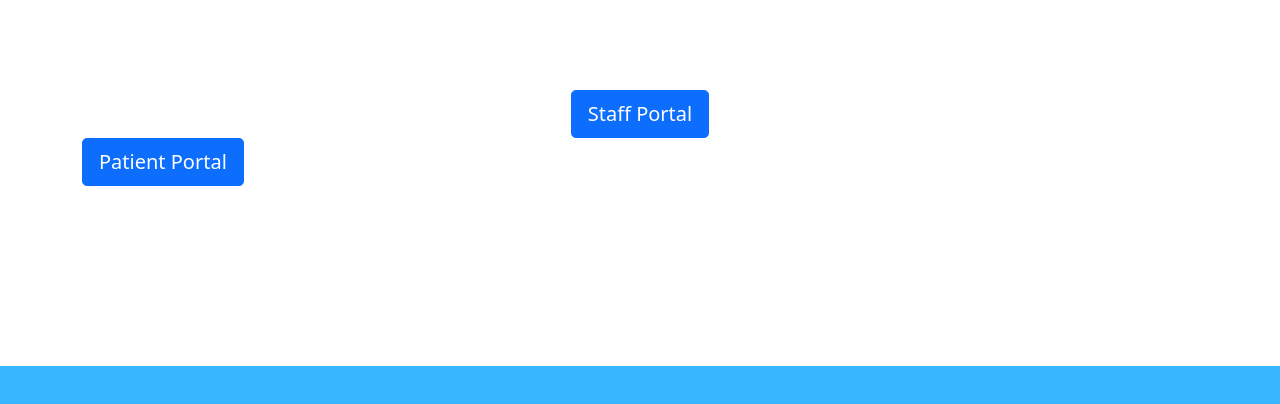
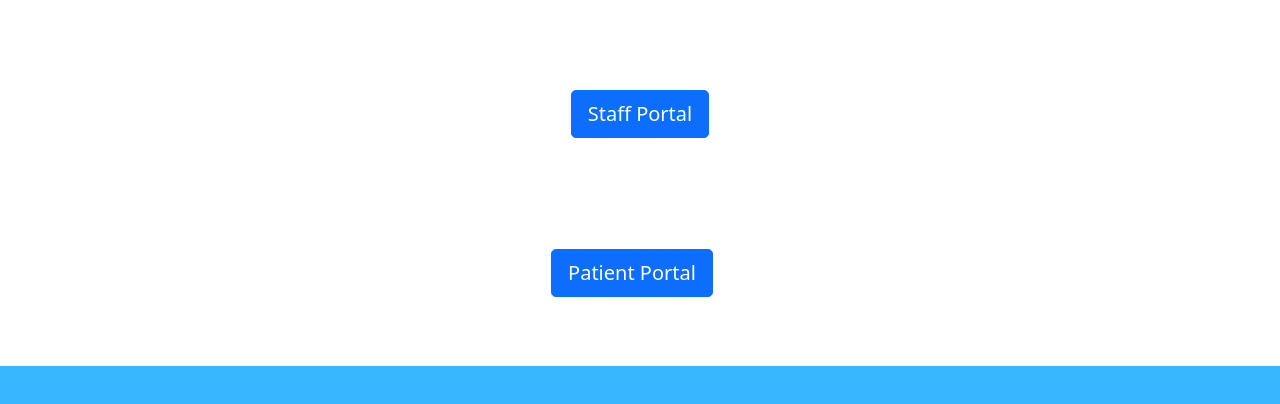
Before and after one commit to spiral6/FinalCheckpointGroup17, a website: page html/index.html in a window 1280 px wide. Shown: the part 378-782 px from the top of the page. Drawn offline with Linux system fonts and the light colour scheme.

Commit message:
Update index.html

```diff
--- a/html/index.html
+++ b/html/index.html
@@ -23,9 +23,9 @@
         <button onclick="location.href='./staff'" class="btn btn-lg btn-primary btn-block" type="submit">Staff Portal</button>
 
     	</div>
-	  <!--<div class="centered-button"> -->
+	 <div class="centered-button">
         <button style="margin-right:16px" onclick="location.href='./patient'" class="btn btn-lg btn-primary btn-block" type="submit">Patient Portal</button>
-    	<!--</div> -->
+    	</div>
     </div> <!-- /container -->
   </main>
   <div class="fixed-bottom"></div>
```
